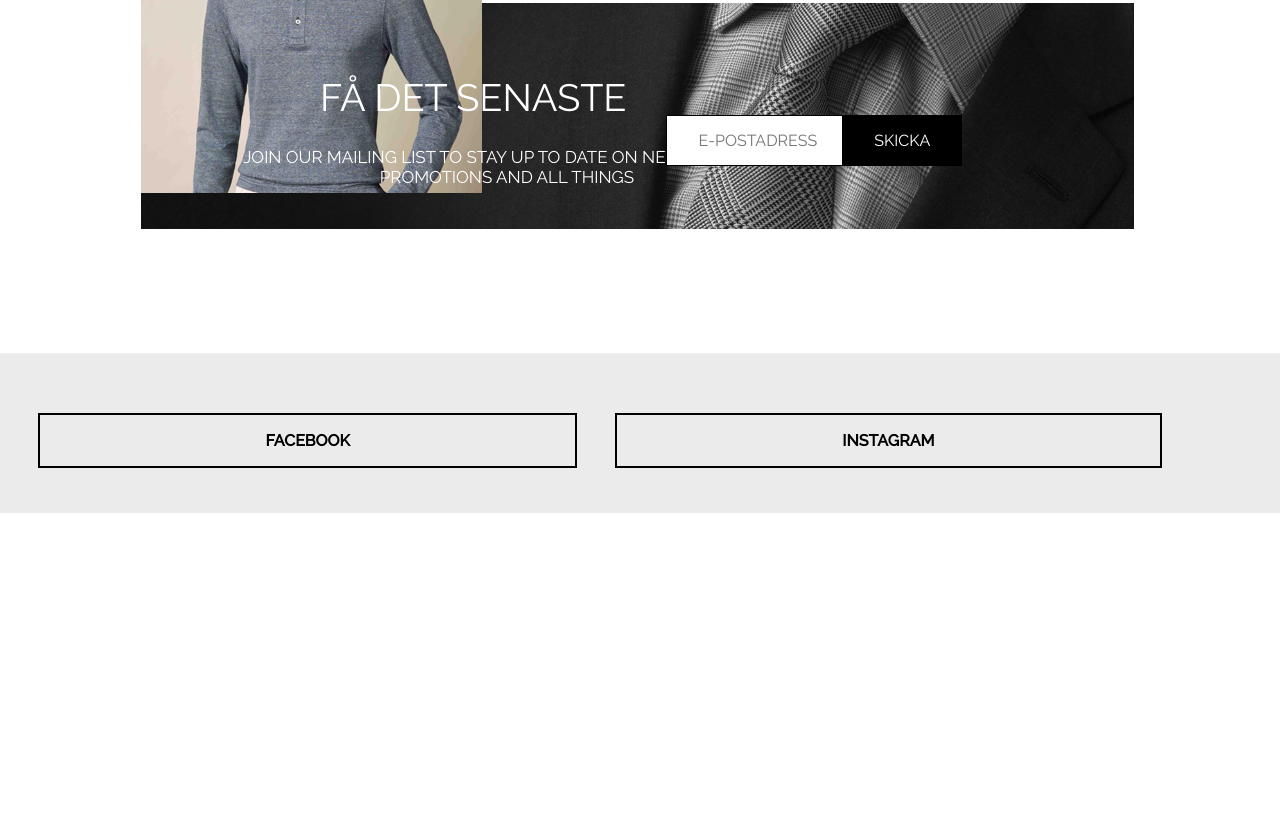
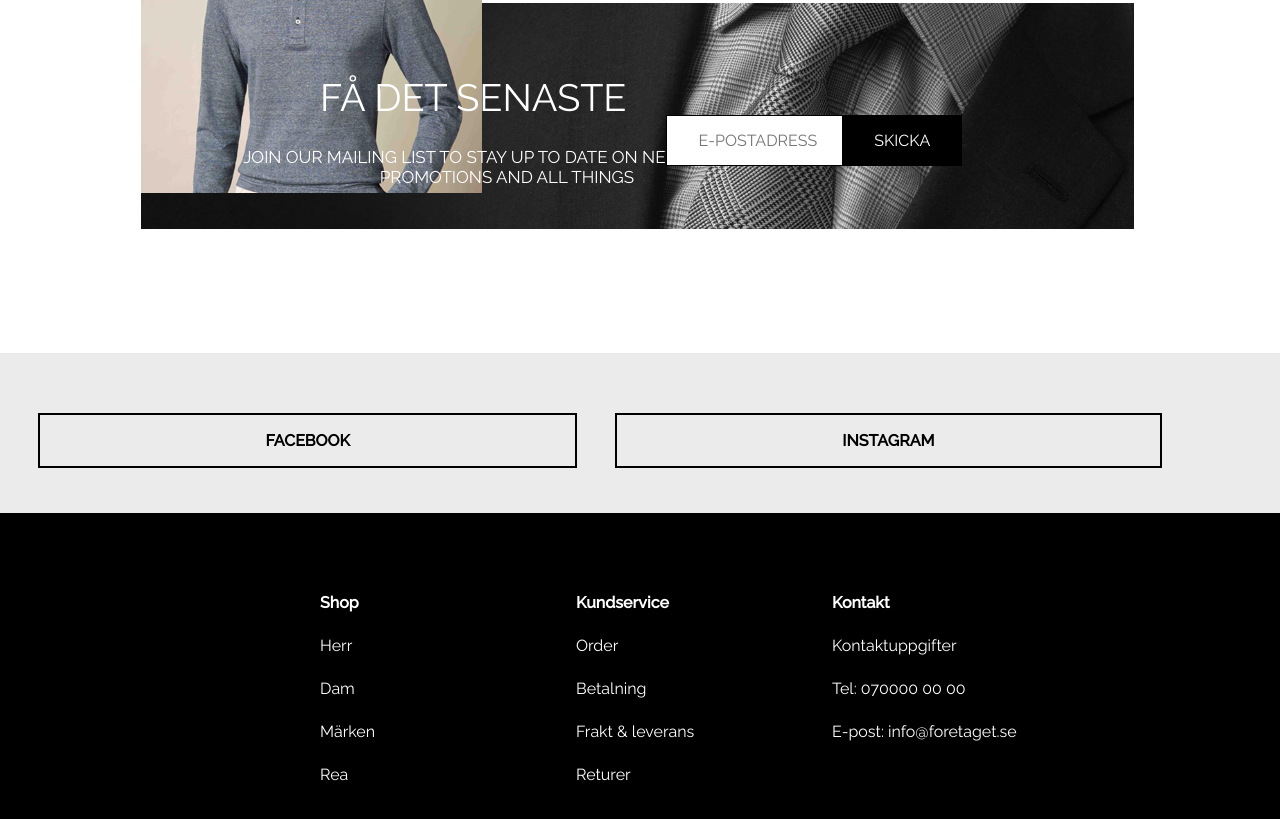
Before and after one commit to spookiebruh/responsive-site-mock, a plain HTML site: page index.html in a window 1280 px wide. Shown: the part 1577-2396 px from the top of the page. Before the commit the page ends 2090 px from the top, so only its background shows below. Drawn offline with Linux system fonts and the light colour scheme.

Commit message:
footer done :p

```diff
--- a/index.html
+++ b/index.html
@@ -89,7 +89,26 @@
         <button>Nyhetsbrev</button>
     </div>
     <footer class="footer">
-
+        <ul class="shoplist">
+            <p class="shop">Shop</p>
+            <li>Herr</li>
+            <li>Dam</li>
+            <li>Märken</li>
+            <li>Rea</li>
+        </ul>
+        <ul class="servicelist">
+            <p class="service">Kundservice</p>
+            <li>Order</li>
+            <li>Betalning</li>
+            <li>Frakt & leverans</li>
+            <li>Returer</li>
+        </ul>
+        <ul class="contactlist">
+            <p class="contact">Kontakt</p>
+            <li class="contactinformation">Kontaktuppgifter</li>
+            <li>Tel: 070000 00 00</li>
+            <li>E-post: info@foretaget.se</li>
+        </ul>
     </footer>
 </body>
 </html>
--- a/style.css
+++ b/style.css
@@ -34,11 +34,7 @@ padding: 0;
     padding: 0;
     overflow: hidden;
 }
-li{
-    float: left;
-    display: inline;
 
-}
 .lileft{
     font-family: 'Raleway', sans-serif;
     text-transform: uppercase;
@@ -343,3 +339,78 @@ li{
     margin-left: 3vw;
     margin-top: 7.5vh;
 }
+.footer{
+    position: relative;
+    background-color: black;
+    margin-top: 35vh;
+    height: 50vh;
+}
+.shoplist{
+    position: absolute;
+    margin-top: 7vh;
+}
+.shoplist li{
+    margin-left: 25vw;
+    position: relative;
+    color: white;
+    list-style-type: none;
+    margin-top: 3vh;
+    padding: 0;
+    overflow: hidden;
+}
+.servicelist{
+    position: absolute;
+    margin-top: 7vh;
+}
+.servicelist li{
+    margin-left: 45vw;
+    position: relative;
+    color: white;
+    list-style-type: none;
+    margin-top: 3vh;
+    padding: 0;
+    overflow: hidden;
+}
+.service{
+    font-weight: bold;
+    margin-left: 45vw;
+    position: relative;
+    color: white;
+    list-style-type: none;
+    margin-top: 3vh;
+    padding: 0;
+    overflow: hidden;
+}
+.contactlist{
+    position: absolute;
+    margin-top: 7vh;
+}
+.contactlist li{
+    position: relative;
+    color: white;
+    list-style-type: none;
+    margin-top: 3vh;
+    margin-left: 65vw;
+    padding: 0;
+    overflow: hidden;
+}
+.contact{
+    font-weight: bold;
+    position: relative;
+    color: white;
+    list-style-type: none;
+    margin-top: 3vh;
+    margin-left: 65vw;
+    padding: 0;
+    overflow: hidden;
+}
+.shop{
+    font-weight: bold;
+    margin-left: 25vw;
+    position: relative;
+    color: white;
+    list-style-type: none;
+    margin-top: 3vh;
+    padding: 0;
+    overflow: hidden;
+}
```
